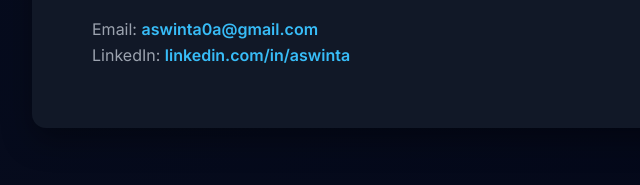
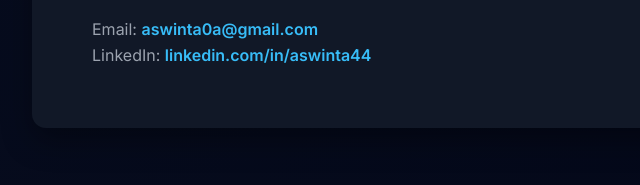
Before and after one commit to a5win0/aswin-ta.github.io, a plain HTML site: page index.html in a window 1280 px wide. Shown: the part 2952-3137 px from the top of the page, 96-736 px from the left. Drawn offline with Linux system fonts and the light colour scheme.

Commit message:
Fix HTML formatting and structure

```diff
--- a/index.html
+++ b/index.html
@@ -168,7 +168,7 @@
     <h2>Contact</h2>
     <p>Email: <a href="aswinta0a@gmail.com">aswinta0a@gmail.com</a></p>
     <p>LinkedIn: <a href="https://www.linkedin.com/aswinta44" target="_blank">
-      linkedin.com/in/aswinta
+      linkedin.com/in/aswinta44
     </a></p>
   </section>
 
```
